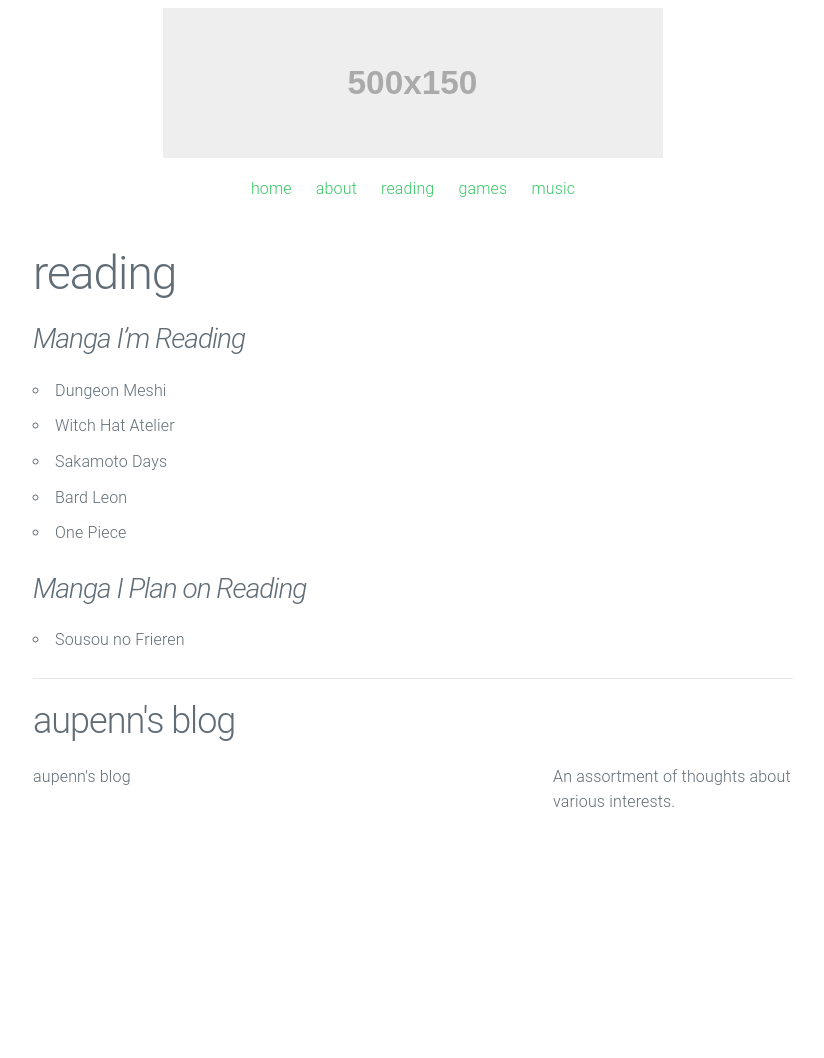
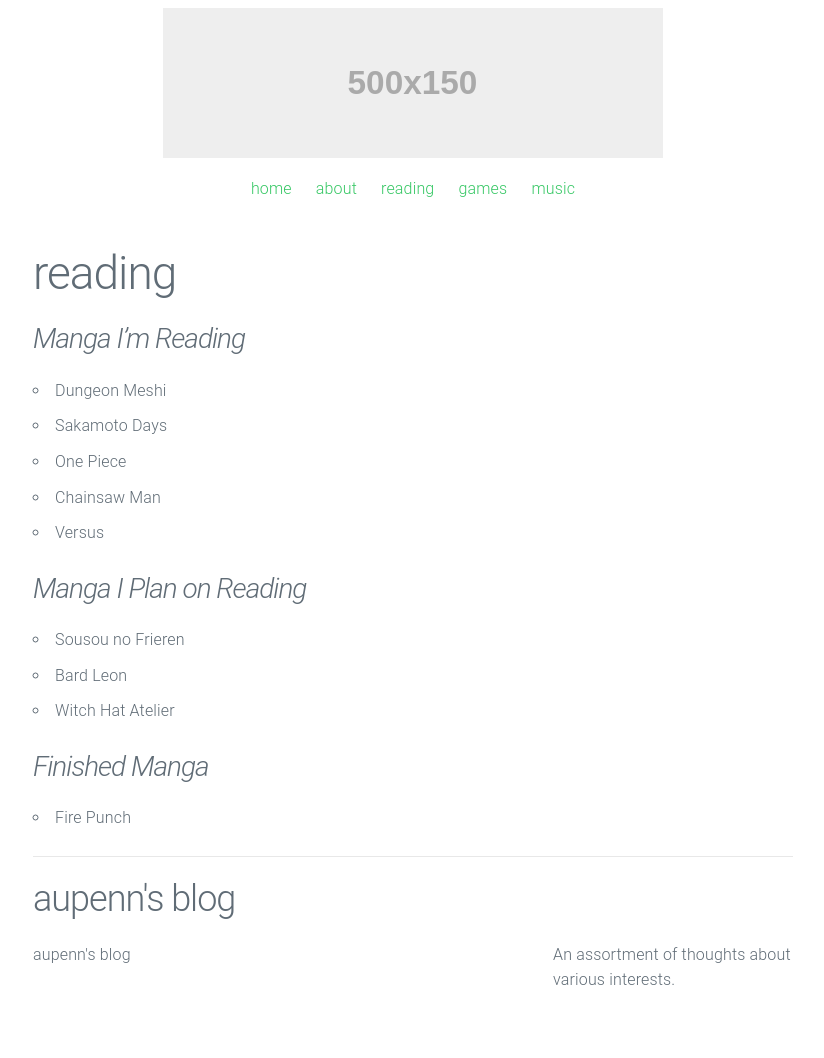
Before and after one commit to aupenn/loggit, a Jekyll site: the page built from readlist.md, in a window 1280 px wide. Shown: the whole page, without its empty margins (227-1051 px from the left). Built offline with Jekyll 4.4.1, drawn with Linux system fonts in a browser that asks for light colours; before the commit the page ends 900 px from its top, so only the background shows below that.

Commit message:
chore: Updated reading list

```diff
--- a/readlist.md
+++ b/readlist.md
@@ -5,10 +5,15 @@ permalink: /reading/
 ---
 ### *Manga I'm Reading*
 * Dungeon Meshi
-* Witch Hat Atelier
 * Sakamoto Days
-* Bard Leon
 * One Piece
+* Chainsaw Man
+* Versus
 
 ### *Manga I Plan on Reading*
 * Sousou no Frieren
+* Bard Leon
+* Witch Hat Atelier
+
+### *Finished Manga*
+* Fire Punch
```
